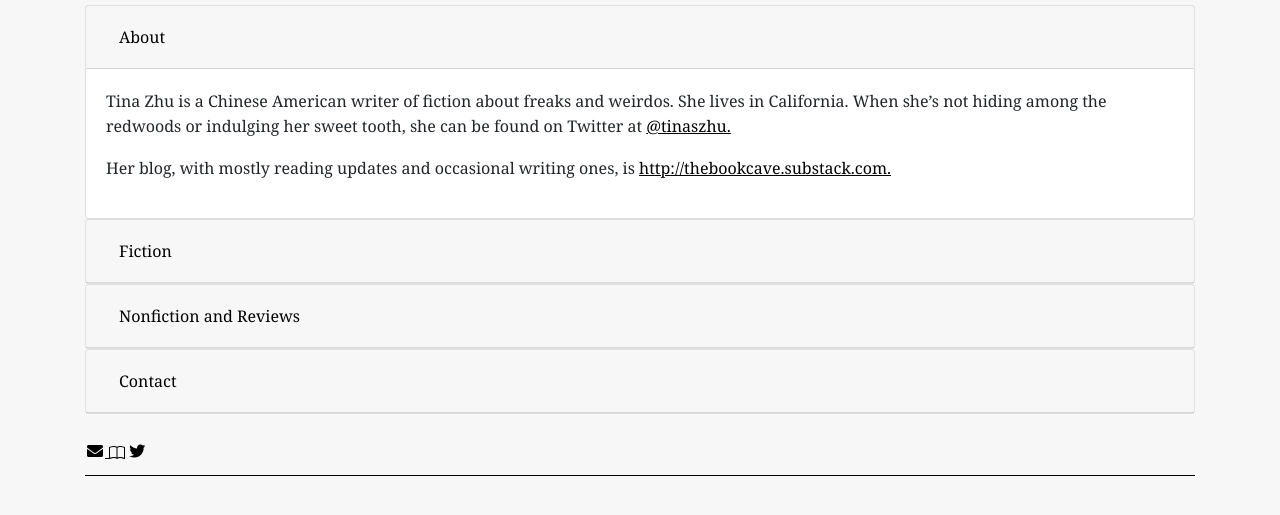
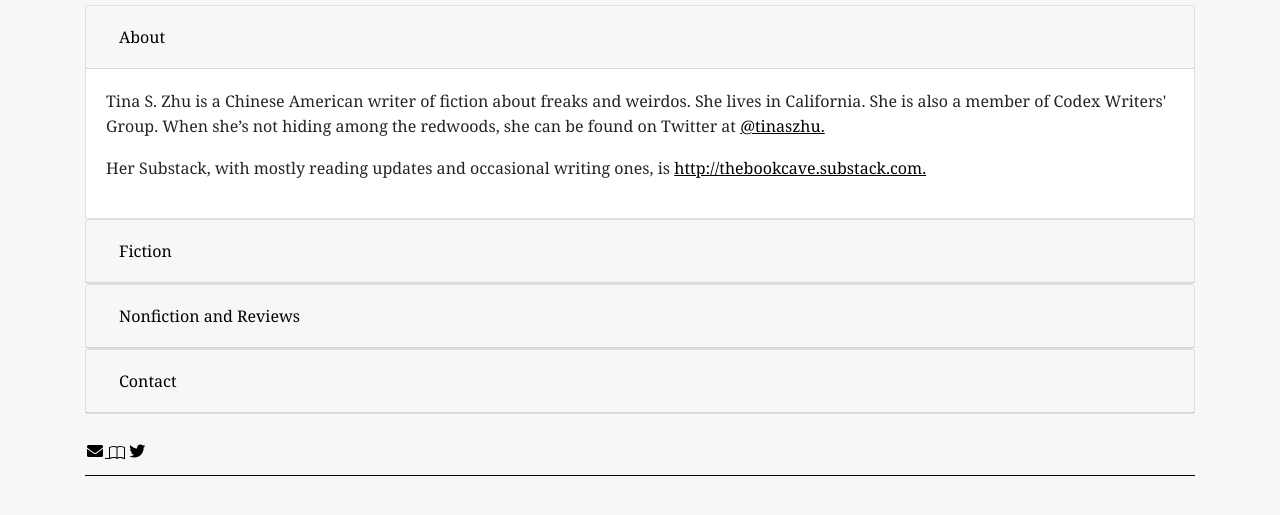
Before and after one commit to tinaszhu/tinaszhu.github.io, a plain HTML site: page index.html in a window 1280 px wide. Shown: the part 87-602 px from the top of the page. Drawn offline with nearby package versions, Linux system fonts and the light colour scheme.

Commit message:
Update index.html

```diff
--- a/index.html
+++ b/index.html
@@ -38,10 +38,10 @@
           </div>
           <div id="collapseOne" class="collapse show" data-parent="#accordion" aria-labelledby="headingOne">
             <div class="card-body">
-              <p>Tina Zhu is a Chinese American writer of fiction about freaks and weirdos. She lives in California.
-                When she’s not hiding among the redwoods or indulging her sweet tooth, she can be found on Twitter at <a target="_blank" rel="noopener noreferrer" href="https://twitter.com/tinaszhu">@tinaszhu.</a></p>
+              <p>Tina S. Zhu is a Chinese American writer of fiction about freaks and weirdos. She lives in California. She is also a member of Codex Writers' Group.
+                When she’s not hiding among the redwoods, she can be found on Twitter at <a target="_blank" rel="noopener noreferrer" href="https://twitter.com/tinaszhu">@tinaszhu.</a></p>
 
-                <p>Her blog, with mostly reading updates and occasional writing ones, is <a target="_blank" rel="noopener noreferrer" href="http://thebookcave.substack.com">http://thebookcave.substack.com.</a> </p>
+                <p>Her Substack, with mostly reading updates and occasional writing ones, is <a target="_blank" rel="noopener noreferrer" href="http://thebookcave.substack.com">http://thebookcave.substack.com.</a> </p>
               </div>
             </div>
           </div>
```
